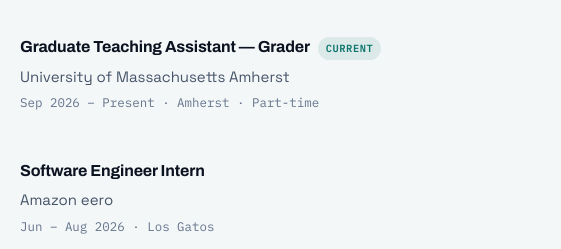
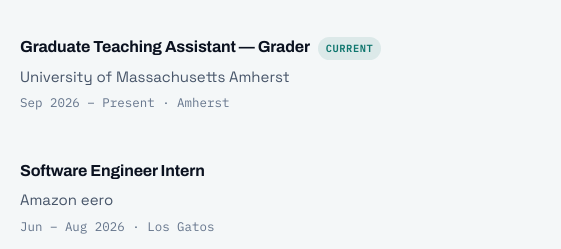
Before and after one commit to Rishpan/Rishpan.github.io, a plain HTML site: page index.html in a window 1280 px wide. Shown: the part 3558-3807 px from the top of the page, 362-923 px from the left. Drawn offline with Linux system fonts and the light colour scheme.

Commit message:
Remove part-time label from UMass GTA role.
Co-authored-by: Cursor <cursoragent@cursor.com>

```diff
--- a/index.html
+++ b/index.html
@@ -1795,7 +1795,7 @@
                     <span class="timeline-current">Current</span>
                   </div>
                   <p class="timeline-org">University of Massachusetts Amherst</p>
-                  <p class="timeline-when">Sep 2026 – Present · Amherst · Part-time</p>
+                  <p class="timeline-when">Sep 2026 – Present · Amherst</p>
                 </div>
               </article>
               <article class="timeline-item" role="listitem">
```
